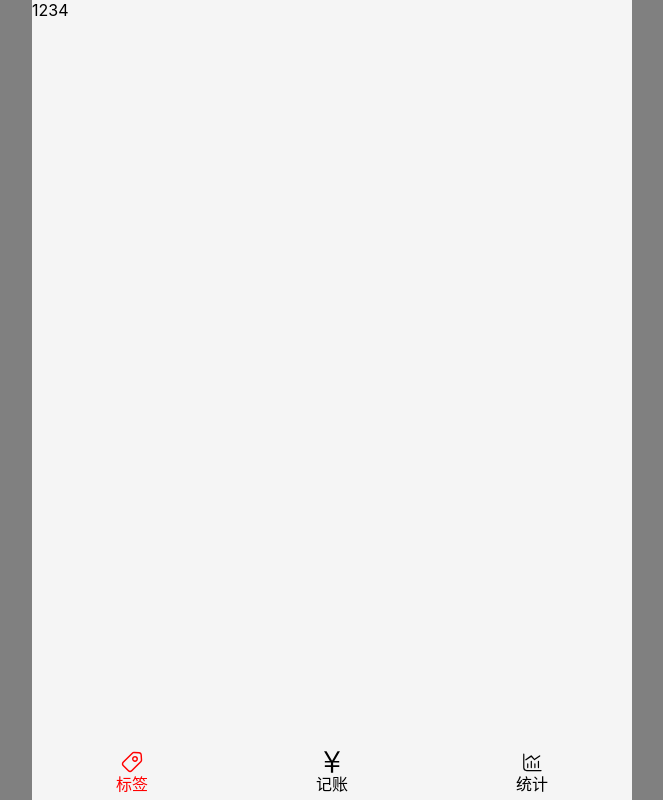
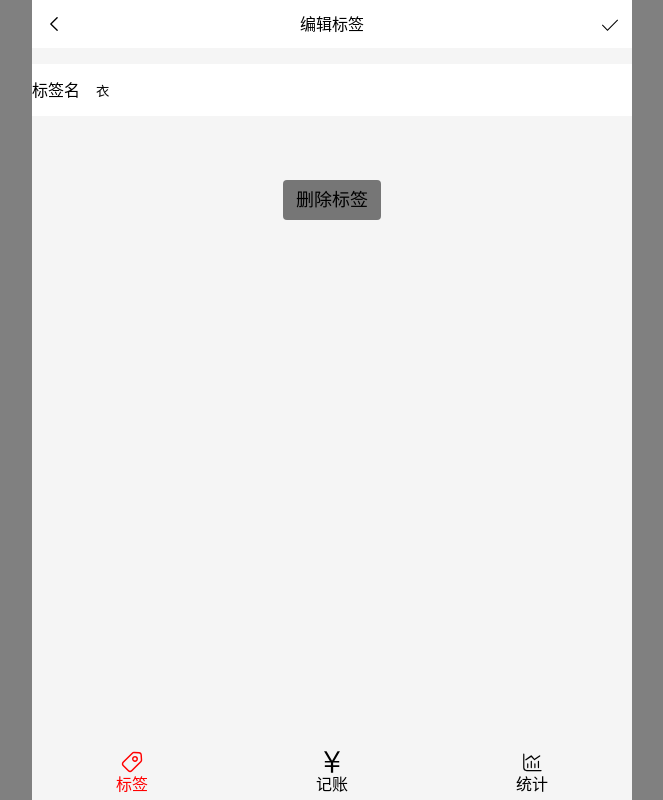
Before and after one commit to xna00/money-vue, a Vue app: page /#/tag/1 in a window 1280 px wide. Shown: the whole page, without its empty margins (308-971 px from the left). Built offline with nearby package versions, Linux system fonts and the light colour scheme.

Commit message:
完成 Tag 页面

```diff
--- a/src/components/Icon.vue
+++ b/src/components/Icon.vue
@@ -10,6 +10,7 @@ require("@/assets/icons/money.svg");
 require("@/assets/icons/chart.svg");
 require("@/assets/icons/left.svg");
 require("@/assets/icons/right.svg");
+require("@/assets/icons/ok.svg");
 import {defineProps} from "vue";
 
 defineProps({
--- a/src/store/tagsStore.ts
+++ b/src/store/tagsStore.ts
@@ -37,11 +37,13 @@ const findTag = (id: number) => {
 };
 const deleteTag = (id: number) => {
     const tag = findTag(id);
-    tag && tags.splice(tags.indexOf(tag), 1);
+    let index;
+    tag && tags.splice(index = tags.indexOf(tag), 1);
+    return index;
 };
 const updateTag = (id: number, name: string) => {
-    deleteTag(id);
-    tags.push({
+    const index = deleteTag(id) || tags.length;
+    tags.splice(index, 0, {
         id, name
     });
 };
@@ -53,6 +55,6 @@ const useTag = () => {
             deep: true
         });
     });
-    return {tags, addTag, findTag, updateTag};
+    return {tags, addTag, deleteTag, findTag, updateTag};
 };
 export {useTag};
--- a/src/views/Tag.vue
+++ b/src/views/Tag.vue
@@ -1,18 +1,74 @@
 <template>
   <Layout>
-    <div>1234</div>
+    <div class="topbar">
+      <router-link to="/tags">
+        <Icon name="left" />
+      </router-link>
+      编辑标签
+      <Icon
+        name="ok"
+        @click="updateTag(id,tagName)"
+      />
+    </div>
+    <div v-if="tag">
+      <div class="input-wrapper">
+        <Input
+          v-model="tagName"
+          placeholder="在这里添加备注"
+          label="标签名"
+        />
+      </div>
+      <Center>
+        <Space />
+        <Space />
+        <Space />
+        <Space />
+        <Button @click="deleteTag(id);tag=findTag(id)">
+          删除标签
+        </Button>
+      </Center>
+    </div>
+    <div v-else>
+      标签不存在！
+    </div>
   </Layout>
 </template>
 
 <script lang="ts" setup>
+import {ref} from "vue";
 import {useRoute} from "vue-router";
-import {useTag} from '@/store/tagsStore.ts'
-import Layout from '@/components/Layout.vue'
+import {useTag} from "@/store/tagsStore.ts";
+import Layout from "@/components/Layout.vue";
+import Input from "@/components/Input.vue";
+import Icon from "@/components/Icon.vue";
+import Center from "@/components/Center.vue";
+import Space from "@/components/Space.vue";
+import Button from "@/components/Button.vue";
 
 const route = useRoute();
-console.log(route.path);
+const id = parseFloat(route.params.id);
+const {findTag, updateTag, deleteTag} = useTag();
+const tag = ref(findTag(id));
+const tagName = ref(tag.value?.name);
 </script>
 
 <style lang="scss" scoped>
+.topbar {
+  display: flex;
+  justify-content: space-between;
+  align-items: center;
+  line-height: 20px;
+  padding: 14px;
+  background: white;
 
+  svg {
+    cursor: pointer;
+  }
+}
+
+.input-wrapper {
+  padding: 4px 0;
+  margin-top: 16px;
+  background: white;
+}
 </style>
```
Also changed, not shown: src/assets/icons/ok.svg (added).
